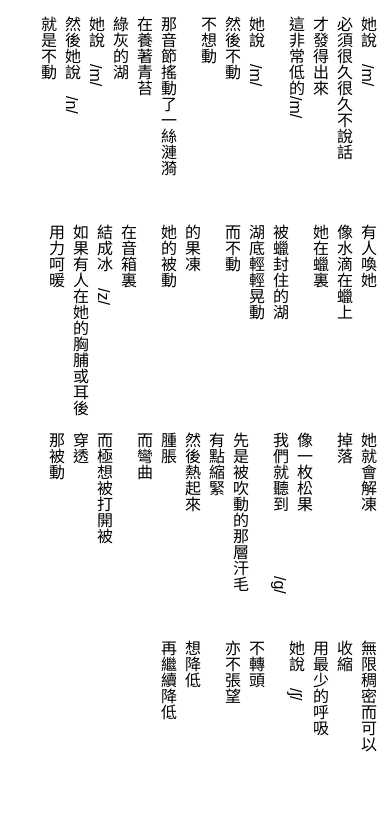
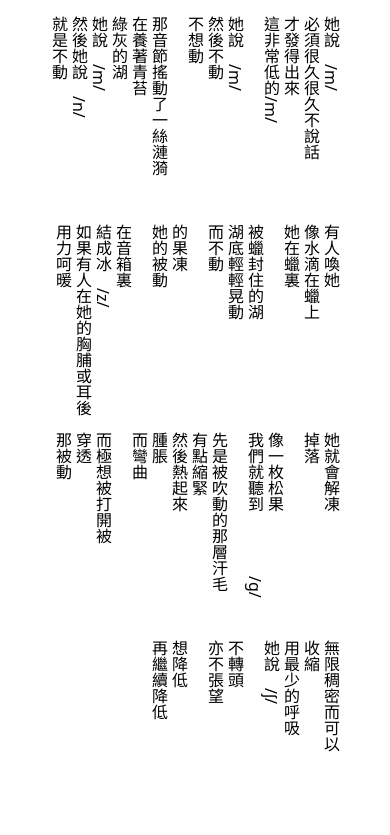
Before and after one commit to games-we-play/passive, a plain HTML site: page index.html in a window 390 px wide. Drawn offline with Linux system fonts and the light colour scheme.

Commit message:
System-UI

```diff
--- a/index.html
+++ b/index.html
@@ -7,51 +7,35 @@
     <style>
     html,
     body {
-      font: 16px sans-serif;
+      font: 16px system-ui, sans-serif;
       margin: 0;
       padding: 0;
     }
 
-    body {
-      width: 75rem;
-      margin: 0 auto;
-    }
-
     article {
-      margin: 1rem 0.5rem 0 auto;
+      margin: 1rem auto;
       writing-mode: vertical-rl;
     }
 
     p {
+      line-height: 1.25;
+      margin-block-start: 0;
       white-space: nowrap;
-      margin-block-start: 0;
     }
 
-    @media screen and (max-width: 75rem) {
-      body {
-        width: 37.5rem;
-      }
-
+    @media screen and (max-width: 70rem) {
       article {
         column-count: 2;
       }
     }
 
-    @media screen and (max-width: 37.5rem) {
-      body {
-        width: 25rem;
-      }
-
+    @media screen and (max-width: 35rem) {
       article {
         column-count: 3;
       }
     }
 
     @media screen and (max-width: 25rem) {
-      body {
-        width: 20rem;
-      }
-
       article {
         column-count: 4;
       }
```
